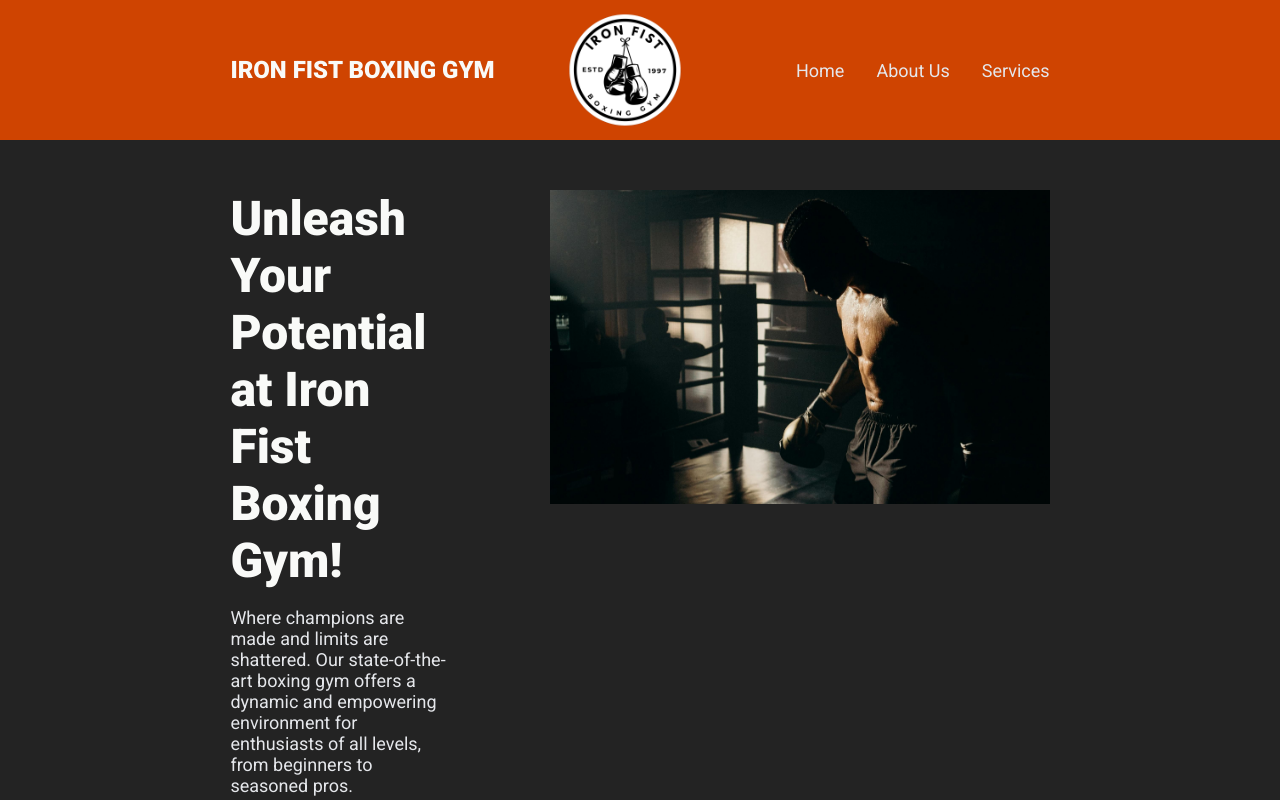
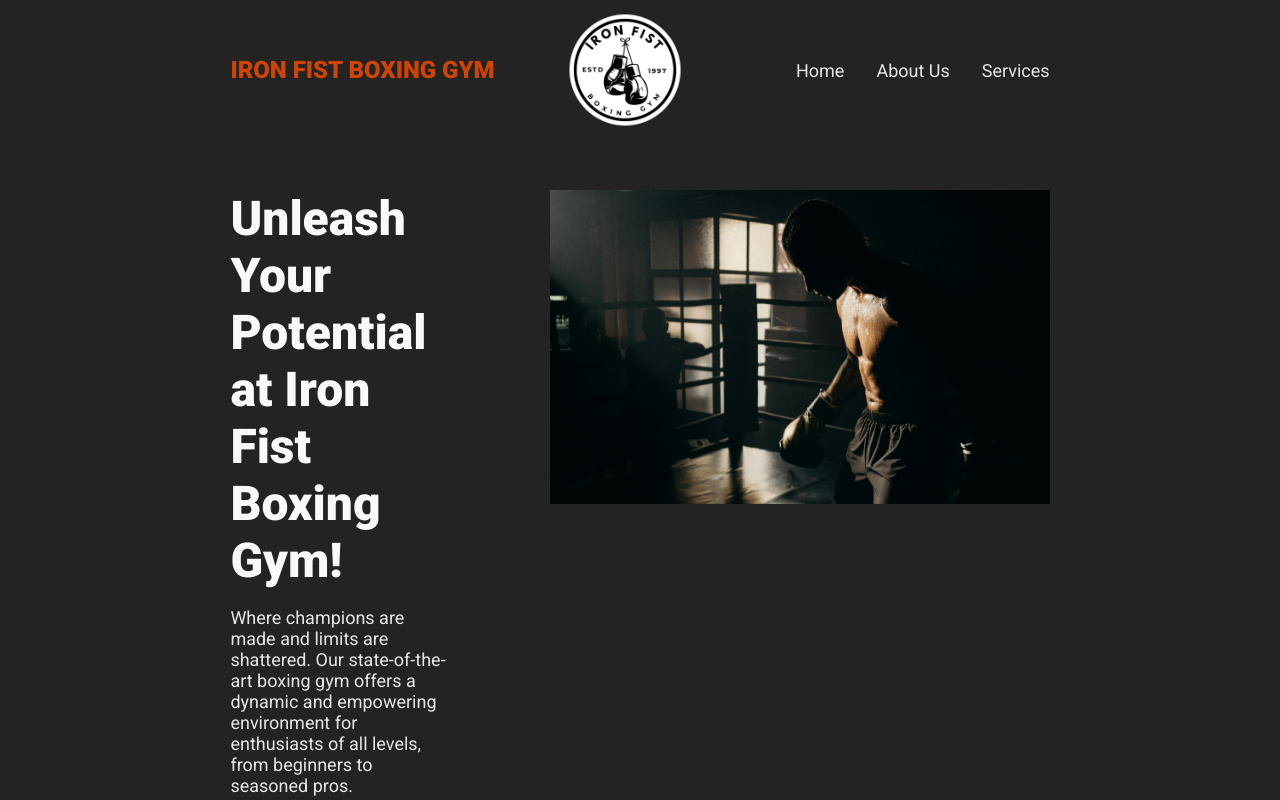
Before and after one commit to S8VEN/landing-page, a plain HTML site: page index.html in a window 1280 px wide. Shown: the top 800 px of the page. Drawn offline with Linux system fonts and the light colour scheme.

Commit message:
Change header colors

```diff
--- a/style.css
+++ b/style.css
@@ -8,7 +8,7 @@ body {
 }
 
 .header {
-  background-color: #cf4401;
+  background-color: #232323;
   display: flex;
   justify-content: space-between;
   padding: 10px 18%;
@@ -17,7 +17,7 @@ body {
 .logo {
   font-size: 24px;
   font-weight: 900;
-  color: #F9FAF8;
+  color: #cf4401;
   display: flex;
   align-items: center;
 }
```
